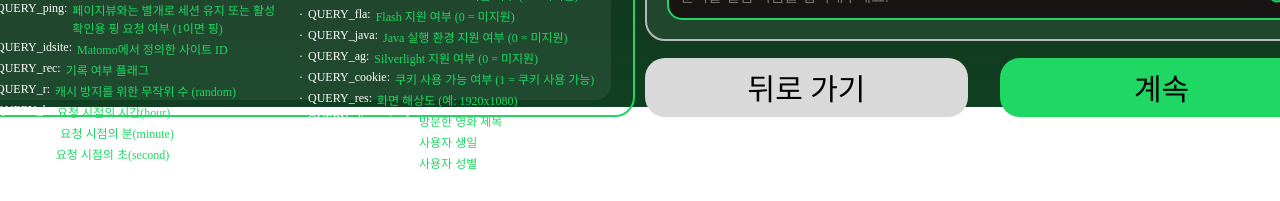
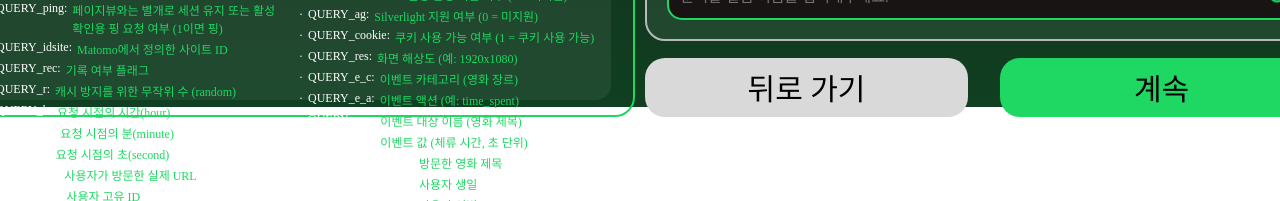
Before and after one commit to PopFri/Analysis_FrontEnd, a React (Vite) app: page /column/1 in a window 1280 px wide. Shown: the part 693-894 px from the top of the page. Before the commit the page ends 865 px from the top, so only its background shows below. Built offline with nearby package versions, Linux system fonts and the light colour scheme; no server answers; a web font is replaced by a local one.

Commit message:
[FIX] 컬럼 테이블 변경

```diff
--- a/public/data/logDataTable.js
+++ b/public/data/logDataTable.js
@@ -175,6 +175,22 @@ export const table = {
             "detail": "화면 해상도 (예: 1920x1080)"
         },
         {
+            "name": "QUERY_e_c",
+            "detail": "이벤트 카테고리 (영화 장르)"
+        },
+        {
+            "name": "QUERY_e_a",
+            "detail": "이벤트 액션 (예: time_spent)"
+        },
+        {
+            "name": "QUERY_e_n",
+            "detail": "이벤트 대상 이름 (영화 제목)"
+        },
+        {
+            "name": "QUERY_e_v",
+            "detail": "이벤트 값 (체류 시간, 초 단위)"
+        },
+        {
             "name": "QUERY_dimension1",
             "detail": "방문한 영화 제목"
         },
```
